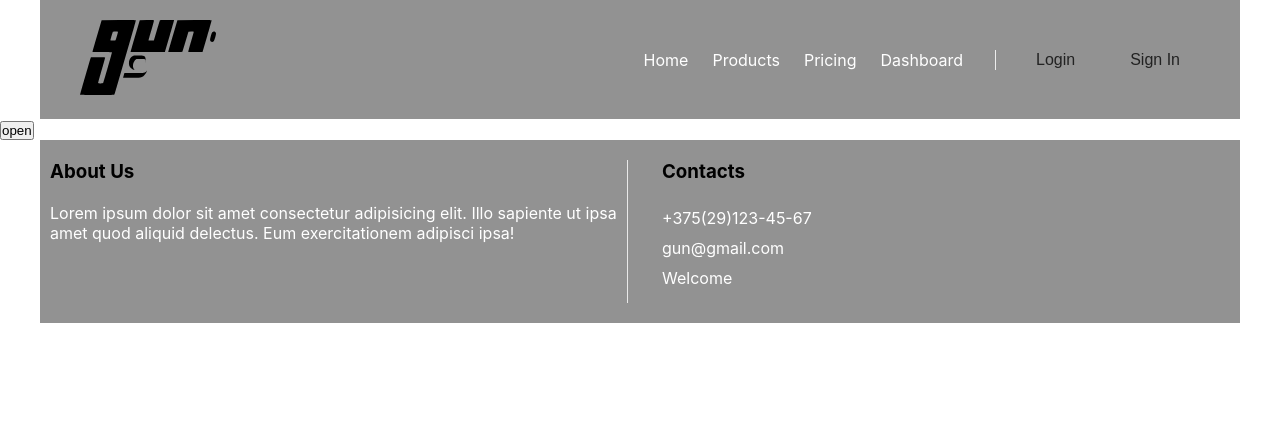
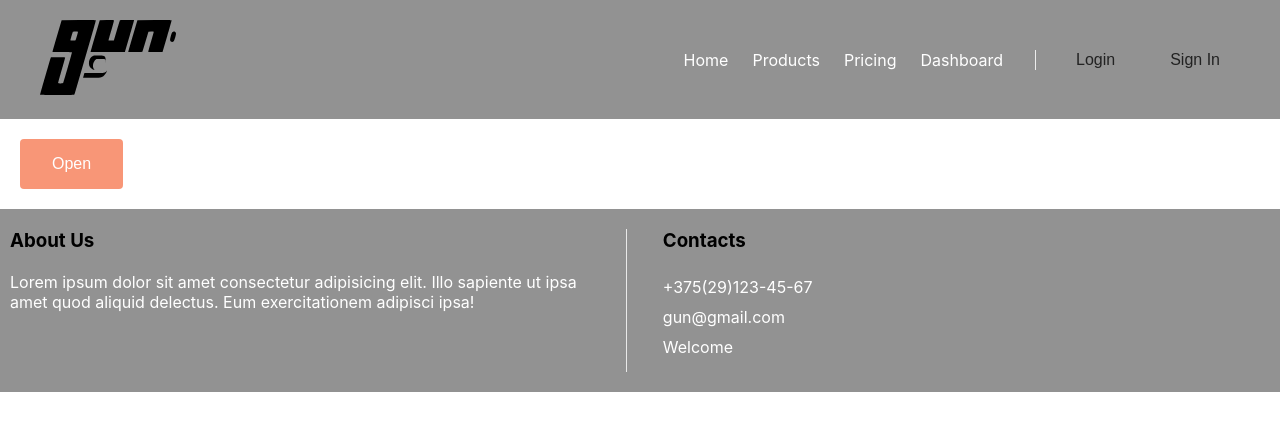
Before and after one commit to LuciusSnake/HW-1-on-React, a React (Create React App) app: page /dashboard in a window 1280 px wide. Shown: the top 430 px of the page. Built offline with nearby package versions, Linux system fonts and the light colour scheme; the HTML template or start-up script is replaced by a standard one.

Commit message:
Add some changes

```diff
--- a/src/components/Footer/Footer.module.scss
+++ b/src/components/Footer/Footer.module.scss
@@ -1,13 +1,3 @@
-* {
-    margin: 0;
-    padding: 0;
-    box-sizing: border-box;
-}
-
-footer {
-    width: 1200px;
-    margin: 0 auto;
-}
 
 .aboutUs {
     display: flex;
--- a/src/components/Header/Header.module.scss
+++ b/src/components/Header/Header.module.scss
@@ -1,13 +1,3 @@
-* {
-    margin: 0;
-    padding: 0;
-    box-sizing: border-box;
-}
-
-header {
-    width: 1200px;
-    margin: 0 auto;
-}
 
 .header {
     display: flex;
--- /dev/null
+++ b/src/pages/Dashboard/Cards/Card.jsx
@@ -0,0 +1,12 @@
+import React from 'react'
+import style from './card.module.scss'
+
+function Card() {
+  return (
+    <div>
+
+    </div>
+  )
+}
+
+export default Card
--- a/src/pages/Dashboard/_element/DashboardForm/index.jsx
+++ b/src/pages/Dashboard/_element/DashboardForm/index.jsx
@@ -23,15 +23,14 @@ function DashboardForm({ onClose }) {
 
   const onSave = () => {
     if (state.title.length > 5) {
-      alert("Mat' v kino vodil");
+      alert("Количество символов не должно превышать 5");
     }
 
     if (state.content.length > 15) {
-      alert("i baty tozhe");
+      alert("Количество символов не должно превышать 15");
     }
 
     if (state.title.length < 5 && state.content.length < 15) {
-      alert("good jop");
       onClose();
     }
   };
--- a/src/pages/Dashboard/index.jsx
+++ b/src/pages/Dashboard/index.jsx
@@ -1,6 +1,8 @@
 import React, { useState } from 'react'
 import Modal from '../../components/Modal';
 import DashboardForm from './_element/DashboardForm';
+import style from './style.module.scss';
+import Card from './Cards/Card'
 
 
 function Dashboard() {
@@ -12,7 +14,9 @@ function Dashboard() {
 
   return (
     <div>
-      <button onClick={onToggle}>open</button>
+      <button className={style.button} onClick={onToggle}>Open</button>
+
+      <Card />
 
       <Modal isShow={isOpen} onHide={onToggle}>
         <DashboardForm onClose={onToggle} />
--- /dev/null
+++ b/src/pages/Dashboard/style.module.scss
@@ -0,0 +1,19 @@
+.button {
+    background-color: #f4511e;
+    border: none;
+    border-radius: 4px;
+    color: white;
+    padding: 16px 32px;
+    text-align: center;
+    font-size: 16px;
+    margin: 20px 20px;
+    opacity: 0.6;
+    transition: 0.3s;
+    display: inline-block;
+    text-decoration: none;
+    cursor: pointer;
+  }
+
+  .button:hover {
+      opacity: 1
+    }
--- a/src/pages/Main/Main.module.scss
+++ b/src/pages/Main/Main.module.scss
@@ -6,7 +6,6 @@
 
 main {
     margin: 0 auto;
-    width: 1200px;
     background-color: rgb(199, 194, 194);
 }
 
@@ -14,6 +13,7 @@ main {
     display: flex;
     justify-content: space-between;
     align-items: center;
+    margin: 0 50px;
 
     .card {
         margin: 70px 0;
```
Also changed, not shown: src/pages/Dashboard/Cards/card.module.scss (added).
